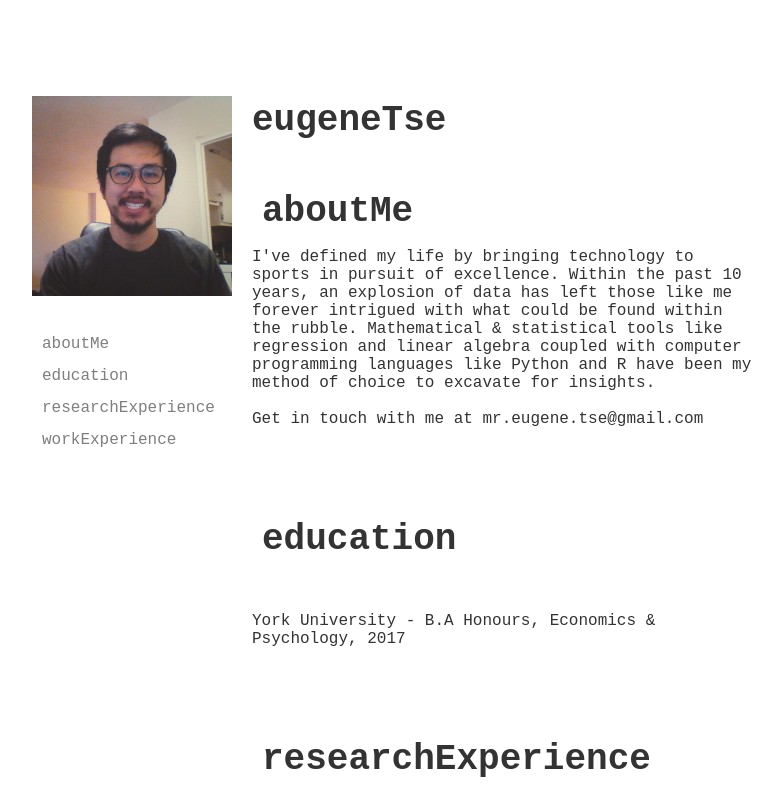
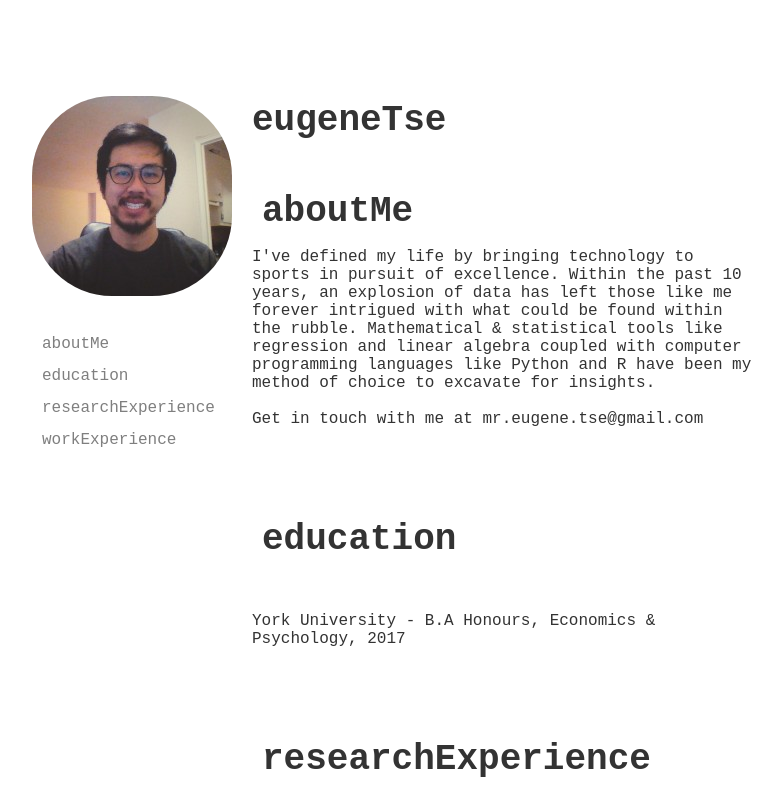
Before and after one commit to Gene-008/Resume, a plain HTML site: page index.html in a window 1280 px wide. Shown: the top 793 px of the page, without its empty margins (248-1030 px from the left). Drawn offline with Linux system fonts and the light colour scheme; a web font is replaced by a local one.

Commit message:
update index.css

```diff
--- a/index.css
+++ b/index.css
@@ -32,6 +32,7 @@ nav {
   left: 0;
   top: var(--body-pad-top);
   line-height: 2;
+
 }
 
 article {
@@ -40,7 +41,9 @@ article {
 }
 
 /* === Navbar and marker === */
-
+.rounded-corners {
+  border-radius: 80px 80px 80px 80px;
+}
 nav ul {
   margin: 0;
   padding-left:10px;
```
